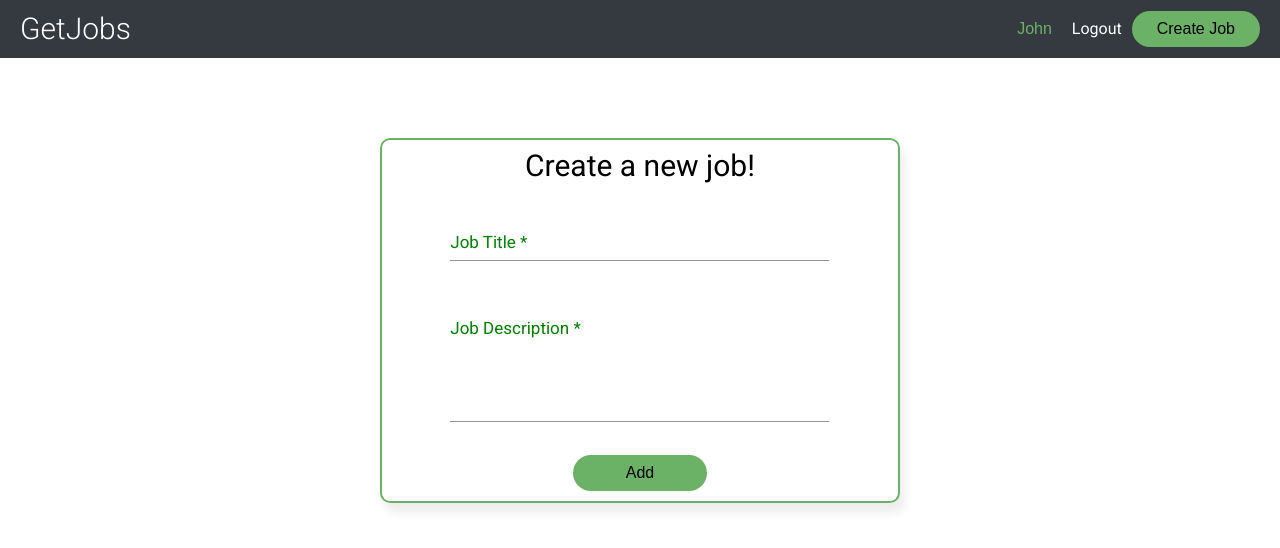
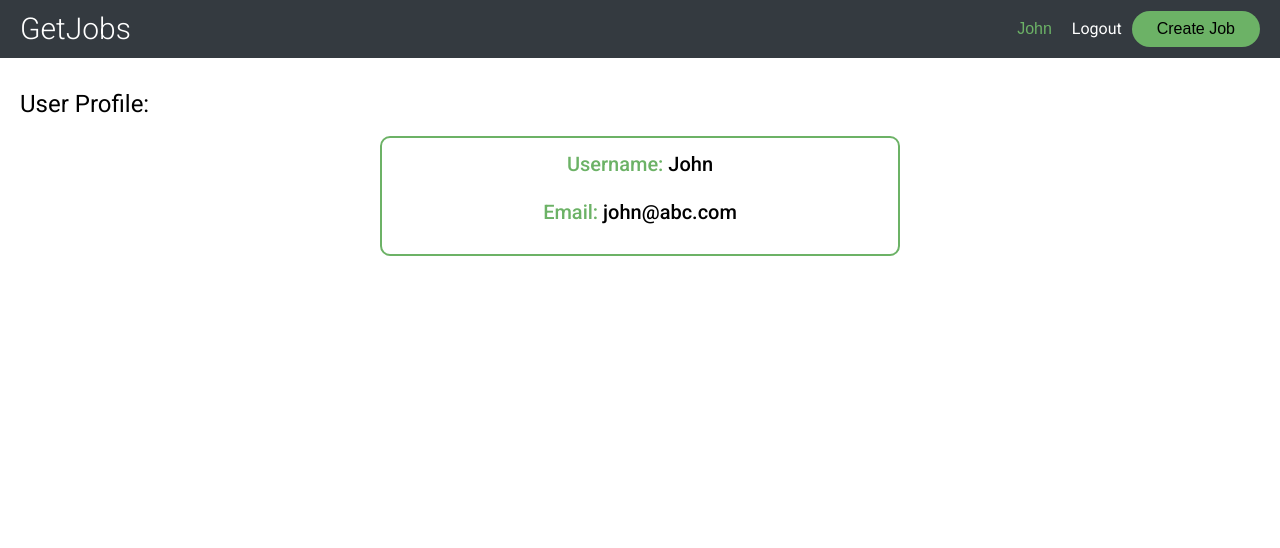
Before and after one commit to MaiaDandachi/GetJobs, an Angular app in the folder frontend/: page /profile in a window 1280 px wide. Shown: the top 548 px of the page. Built offline with nearby package versions, Linux system fonts and the light colour scheme.

Commit message:
Add routing

```diff
--- a/frontend/src/app/app.component.html
+++ b/frontend/src/app/app.component.html
@@ -1,9 +1,4 @@
 <app-header></app-header>
 <div class="container">
-  <!-- <app-home-page></app-home-page> -->
-  <!-- <app-profile></app-profile> -->
-  <!-- <app-follow-up-page></app-follow-up-page> -->
-  <!-- <app-login></app-login> -->
-  <!-- <app-register></app-register> -->
-  <app-job-create></app-job-create>
+  <router-outlet></router-outlet>
 </div>
--- a/frontend/src/app/app.module.ts
+++ b/frontend/src/app/app.module.ts
@@ -11,6 +11,7 @@ import { MatInputModule } from '@angular/material/input';
 import { MatCheckboxModule } from '@angular/material/checkbox';
 
 import { AppComponent } from './app.component';
+import { AppRoutingModule } from './app-routing.module';
 import { HomePageComponent } from './components/home-page/home-page.component';
 import { HeaderComponent } from './components/header/header.component';
 import { JobItemComponent } from './components/jobs/job-item/job-item.component';
@@ -37,6 +38,7 @@ import { JobCreateComponent } from './components/jobs/job-create/job-create.comp
   imports: [
     BrowserModule,
     BrowserAnimationsModule,
+    AppRoutingModule,
     FormsModule,
     ReactiveFormsModule,
     MatMenuModule,
--- a/frontend/src/app/components/header/header.component.html
+++ b/frontend/src/app/components/header/header.component.html
@@ -13,8 +13,8 @@
 
   <mat-menu #menu="matMenu">
     <ng-template matMenuContent>
-      <a href="#" mat-menu-item>Follow up</a>
-      <a href="#" mat-menu-item>Profile</a>
+      <a routerLink="follow-up" mat-menu-item>Follow up</a>
+      <a routerLink="profile" mat-menu-item>Profile</a>
     </ng-template>
   </mat-menu>
 </nav>
```
Also changed, not shown: frontend/src/app/app-routing.module.ts (added, +26 -0 lines).
